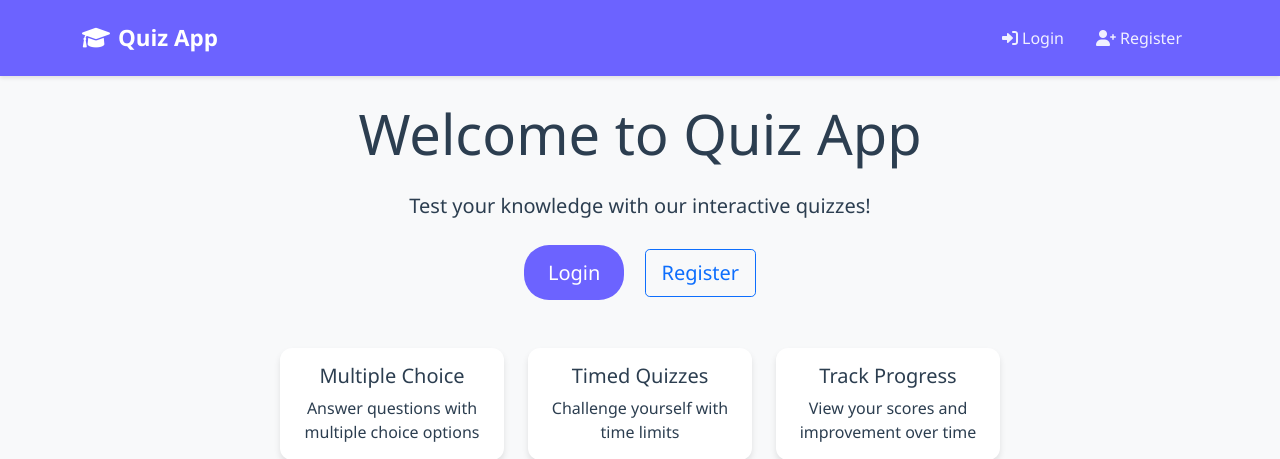
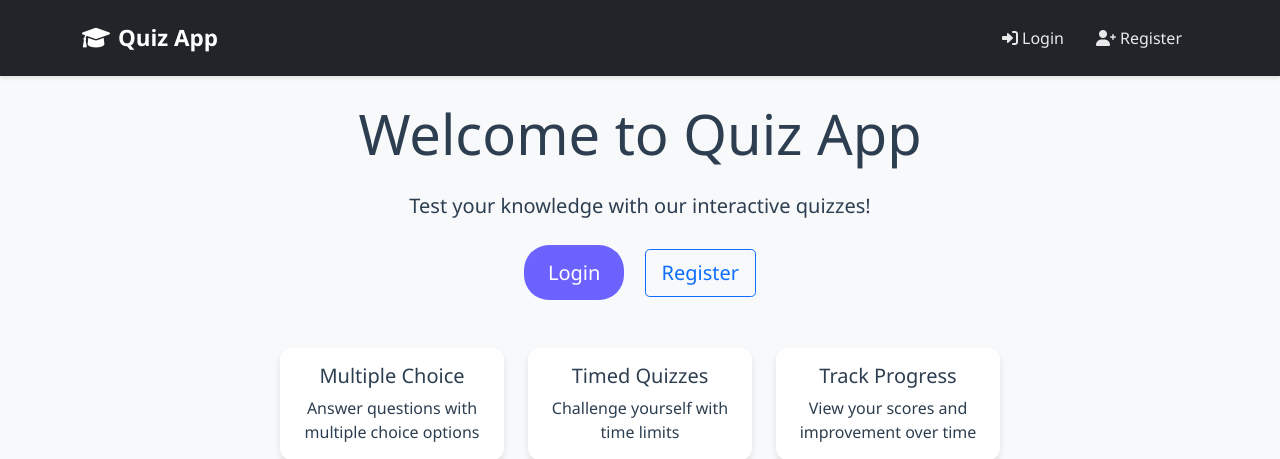
Before and after one commit to amine-zzr/quiz_app, a Flask app: page / in a window 1280 px wide. Shown: the top 459 px of the page. Run offline with Flask 3, Linux system fonts and the light colour scheme.

Commit message:
update the base template to ensure the use of correct navbar classes

```diff
--- a/templates/base.html
+++ b/templates/base.html
@@ -9,7 +9,7 @@
     <link rel="stylesheet" href="{{ url_for('static', filename='styles.css') }}">
 </head>
 <body>
-    <nav class="navbar navbar-expand-lg navbar-dark">
+    <nav class="navbar navbar-expand-lg navbar-dark bg-dark">
         <div class="container">
             <a class="navbar-brand" href="{{ url_for('index') }}">
                 <i class="fas fa-graduation-cap me-2"></i>Quiz App
@@ -21,7 +21,7 @@
                 <ul class="navbar-nav ms-auto">
                     {% if current_user.is_authenticated %}
                         <li class="nav-item">
-                            <a class="nav-link" href="{{ url_for('dashboard') }}">
+                            <a class="nav-link active" href="{{ url_for('dashboard') }}">
                                 <i class="fas fa-tachometer-alt me-1"></i>Dashboard
                             </a>
                         </li>
```
